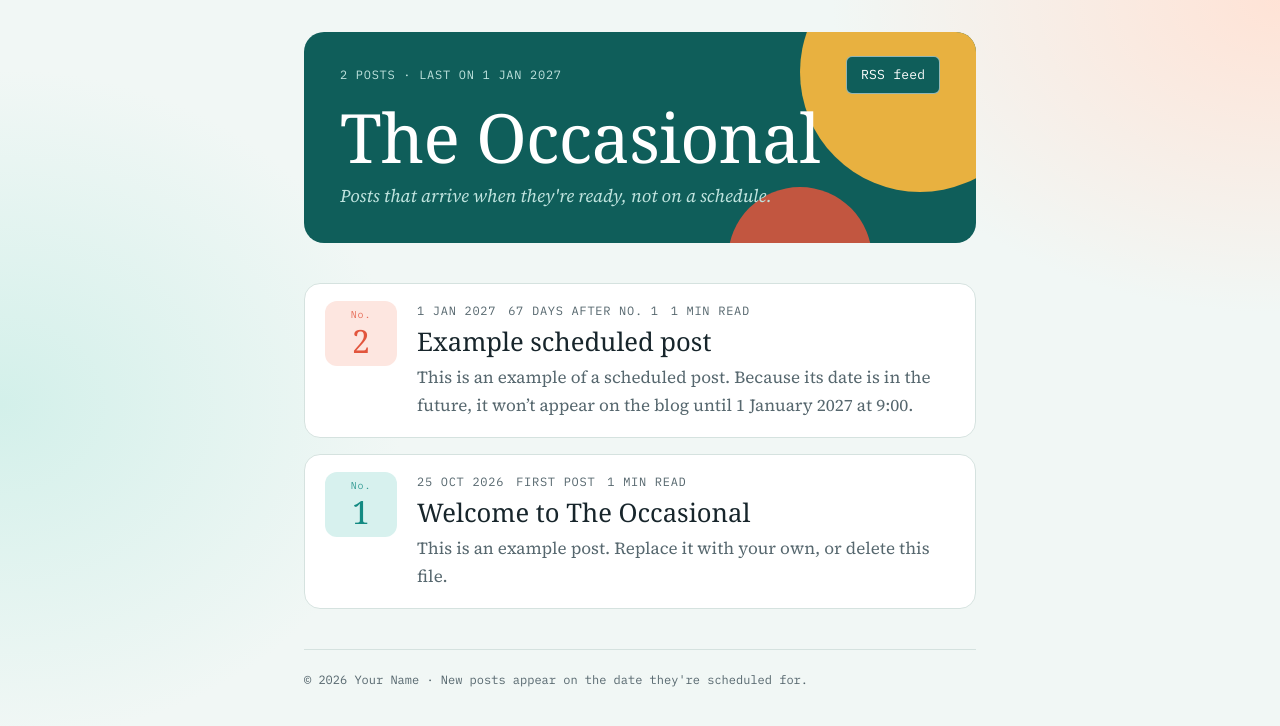
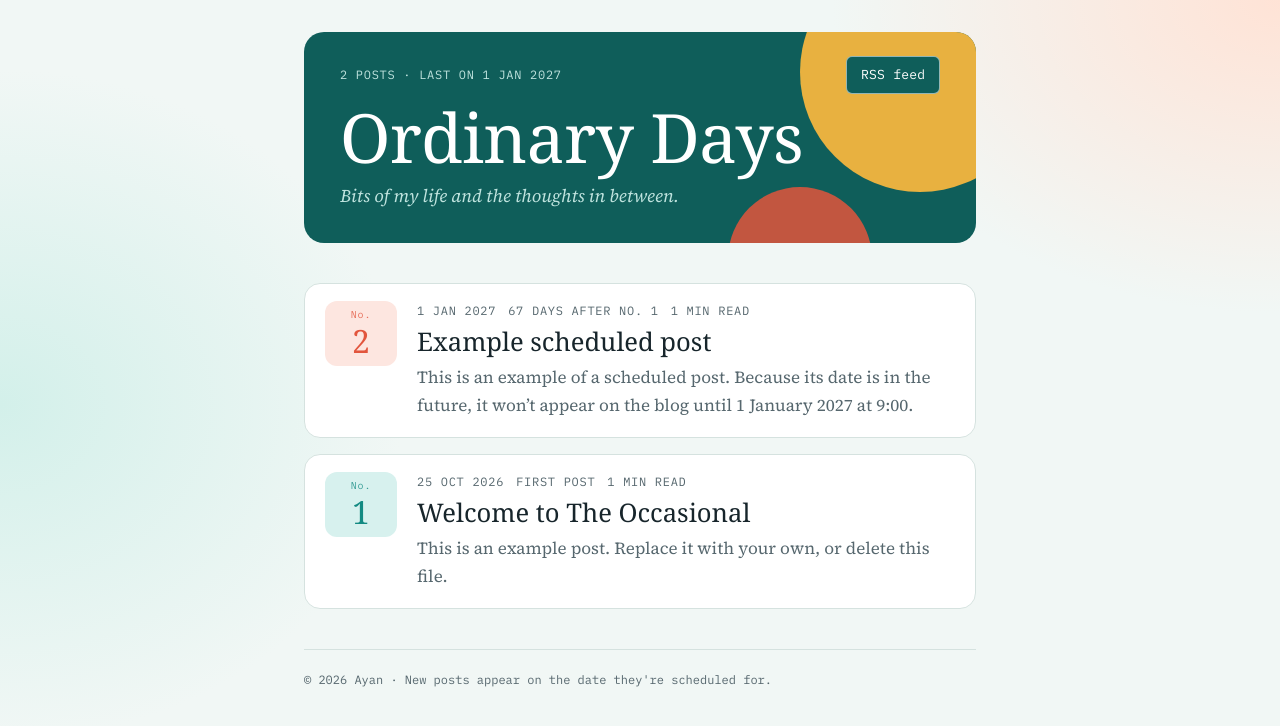
Before and after one commit to ayankumardas2002/Blog, a Jekyll site: the page built from index.html, in a window 1280 px wide. Shown: the top 726 px of the page. Built offline with Jekyll 4.4.1, drawn with Linux system fonts in a browser that asks for light colours; some web fonts are replaced.

Commit message:
Update blog title, tagline, author, and timezone

```diff
--- a/_config.yml
+++ b/_config.yml
@@ -1,15 +1,15 @@
 # ------------------------------------------------------------
 #  Blog settings. Change these to make the blog yours.
 # ------------------------------------------------------------
-title: The Occasional
-tagline: Posts that arrive when they're ready, not on a schedule.
+title: Ordinary Days
+tagline: Bits of my life and the thoughts in between.
 description: A blog that publishes when there's something worth saying.
-author: Your Name
+author: Ayan
 
 # Your time zone. Scheduled posts go live using this clock.
 # Examples: Asia/Kolkata, Europe/London, America/New_York, UTC
 # Full list: https://en.wikipedia.org/wiki/List_of_tz_database_time_zones
-timezone: UTC
+timezone: Asia/Kolkata
 
 # ------------------------------------------------------------
 #  You normally don't need to change anything below this line.
```
